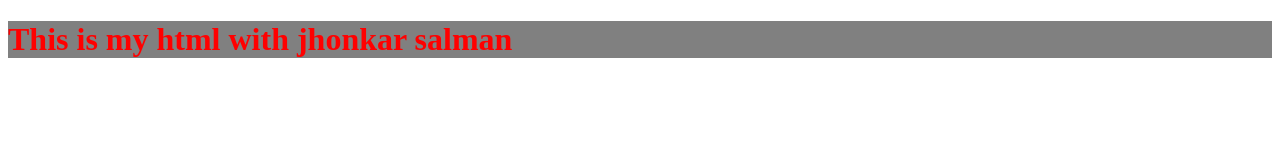
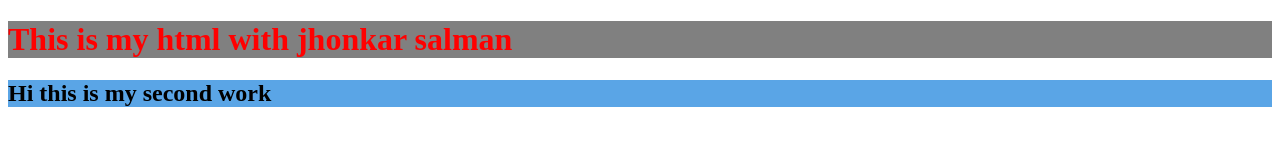
Before and after one commit to kiron-talukdar/my-first-github, a plain HTML site: page index.html in a window 1280 px wide. Drawn offline with Linux system fonts and the light colour scheme.

Commit message:
update css

```diff
--- a/css/style.css
+++ b/css/style.css
@@ -2,3 +2,8 @@ h1{
     background-color: gray;
     color: red;
 }
+
+h2{
+    background-color: rgb(90, 165, 230);
+    color: rgb(0, 0, 0);
+}
--- a/index.html
+++ b/index.html
@@ -9,7 +9,8 @@
 </head>
 <body>
     <h1>This is my html with jhonkar salman</h1>
-    <h2></h2>
+
+    <h2>Hi this is my second work</h2>
 
 </body>
 </html>
```
